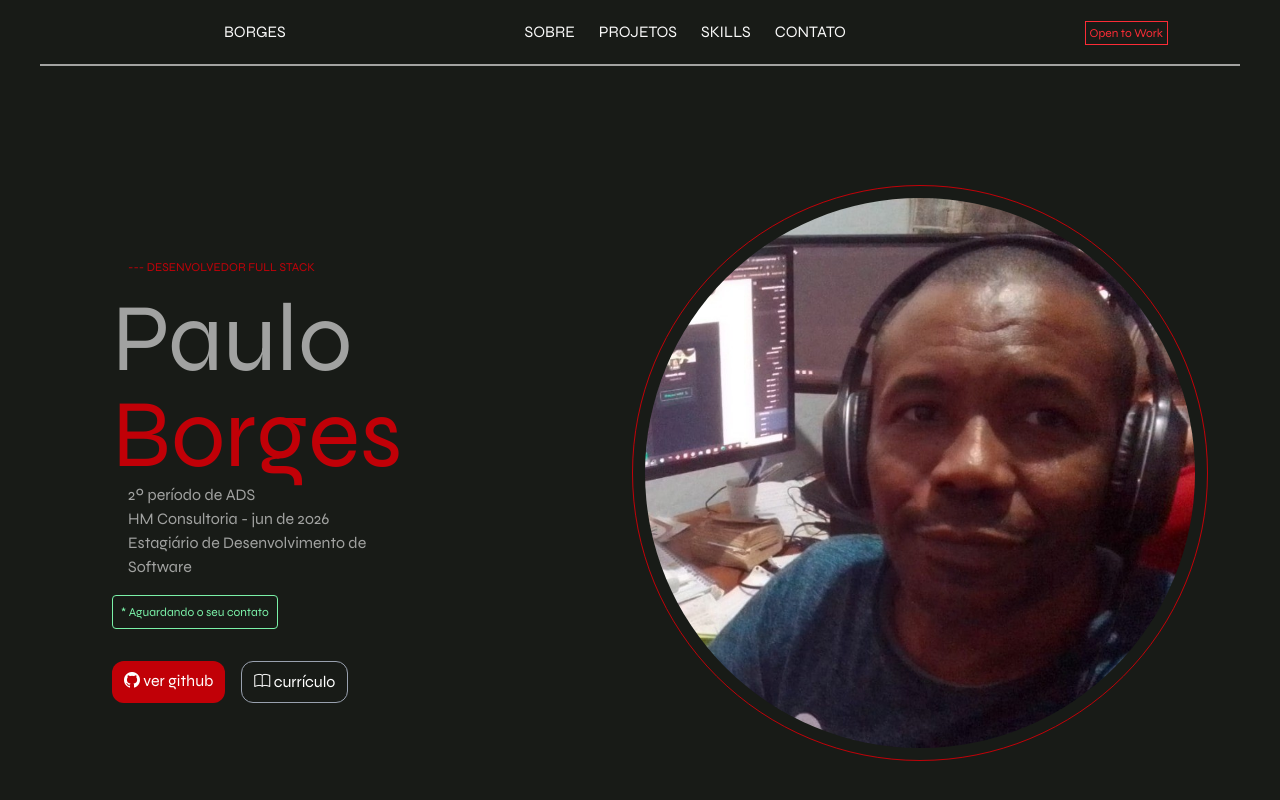
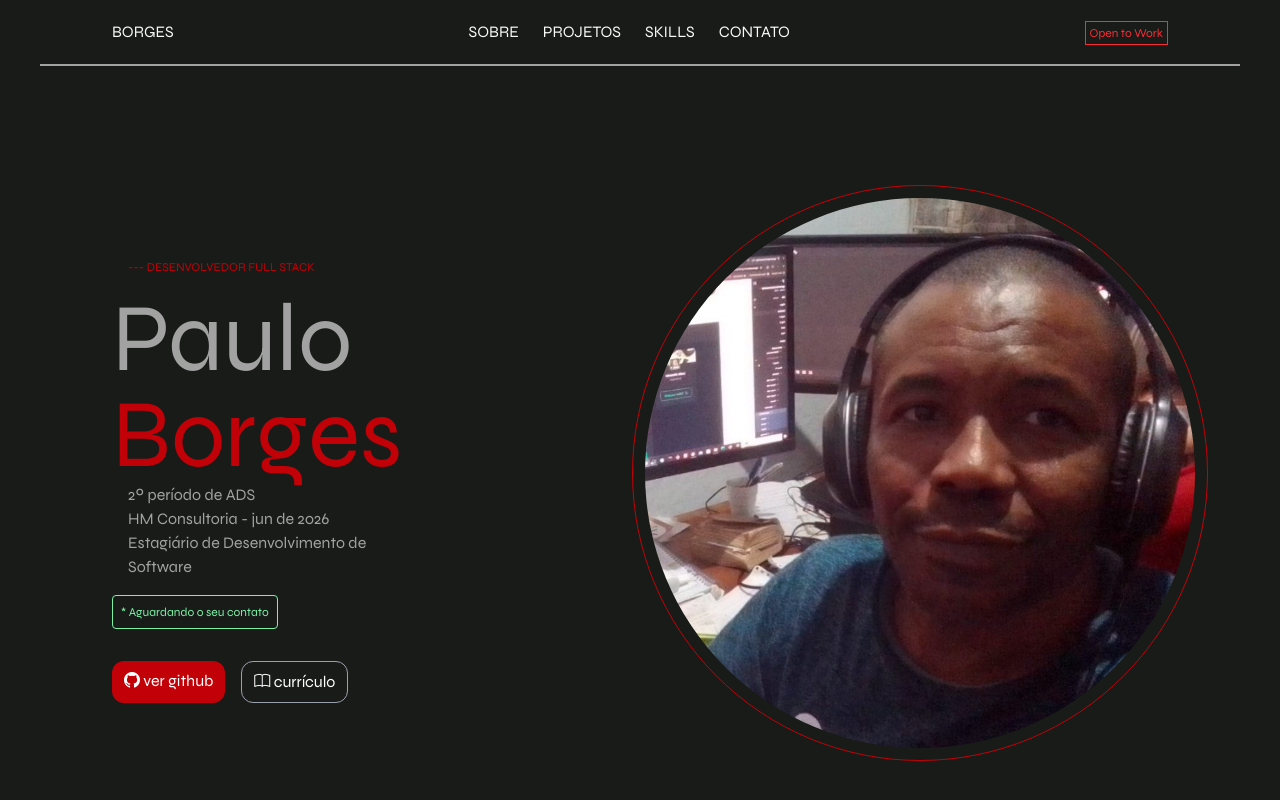
Before and after one commit to Paulo-Borges/portfolio-angular, an Angular app: page / in a window 1280 px wide. Shown: the top 800 px of the page. Built offline with nearby package versions, Linux system fonts and the light colour scheme.

Commit message:
fix: Estilizando Header

```diff
--- a/src/app/components/header/header.html
+++ b/src/app/components/header/header.html
@@ -3,7 +3,7 @@
     class="flex flex-col sm:flex-row justify-between items-center gap-4 sm:gap-0 px-6 sm:px-10 lg:px-18 py-4 sm:py-5 border-b-2 cursor-pointer"
   >
     <div>
-      <a routerLink="/" class="text-neutral-50 sm:m-28">{{ title() }}</a>
+      <a routerLink="/" class="text-neutral-50">{{ title() }}</a>
     </div>
     <div class="flex">
       <ul class="flex flex-wrap justify-center gap-4 sm:gap-6">
@@ -22,9 +22,7 @@
       </ul>
     </div>
     <div>
-      <span class="text-red-500 border p-1 text-xs hover:text-red-300 sm:ml-28">
-        Open to Work
-      </span>
+      <span class="text-red-500 border p-1 text-xs hover:text-green-300"> Open to Work </span>
     </div>
   </nav>
 </header>
```
